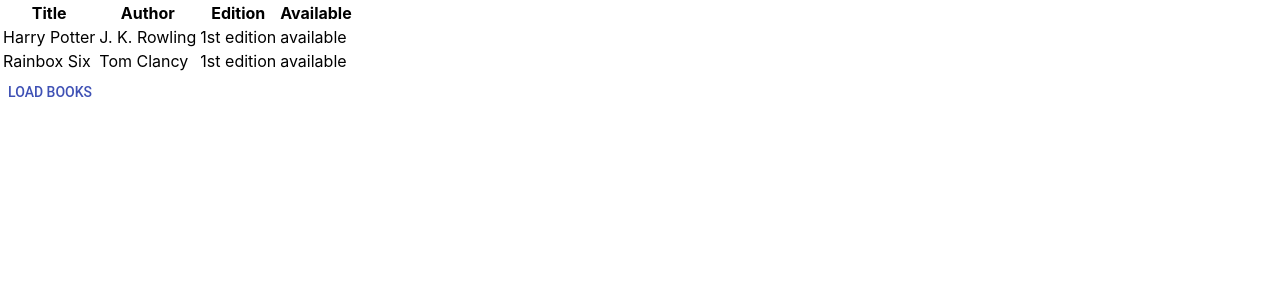
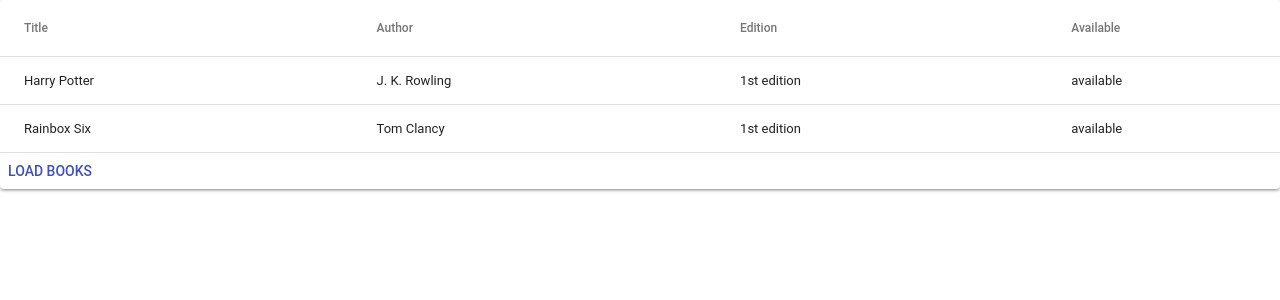
Before and after one commit to dgarnitz-zz/BookBNB-web, a React (Create React App) app: page /books in a window 1280 px wide. Both pictures are taken after a click on the button "LOAD BOOKS". Shown: the top 300 px of the page. Built offline with nearby package versions, Linux system fonts and the light colour scheme; no server answers.

Commit message:
added in Material UI Table

```diff
--- a/src/components/AvailableColumn.js
+++ b/src/components/AvailableColumn.js
@@ -1,11 +1,12 @@
 import React from 'react';
+import TableCell from '@material-ui/core/TableCell';
 
 function AvailableColumn(props){
 
   return (
-    <th>
+    <TableCell>
       Available
-    </th>
+    </TableCell>
   );
 }
 
--- a/src/components/BookListItem.js
+++ b/src/components/BookListItem.js
@@ -1,18 +1,20 @@
 import React from 'react';
+import TableCell from '@material-ui/core/TableCell';
+import TableRow from '@material-ui/core/TableRow';
 
 function BookListItem(props){
   let availableColumn = null;
   if(props.available) {
-    availableColumn = <td>{props.status}</td>;
+    availableColumn = <TableCell>{props.status}</TableCell>;
   }
 
   return (
-    <tr>
-      <td>{props.title}</td>
-      <td>{props.author}</td>
-      <td>1st edition</td>
+    <TableRow>
+      <TableCell>{props.title}</TableCell>
+      <TableCell>{props.author}</TableCell>
+      <TableCell>1st edition</TableCell>
       {availableColumn}
-    </tr>
+    </TableRow>
   );
 }
 
--- a/src/routes/BookList.js
+++ b/src/routes/BookList.js
@@ -2,7 +2,12 @@
 import AvailableColumn from './../components/AvailableColumn';
 import BookListItem from './../components/BookListItem';
 import Button from '@material-ui/core/Button';
-
+import Paper from '@material-ui/core/Paper';
+import Table from '@material-ui/core/Table';
+import TableBody from '@material-ui/core/TableBody';
+import TableCell from '@material-ui/core/TableCell';
+import TableHead from '@material-ui/core/TableHead';
+import TableRow from '@material-ui/core/TableRow';
 
 class BookList extends Component {
   constructor(props){
@@ -19,6 +24,7 @@
     fetch('http://api.openweathermap.org/data/2.5/forecast?appid=98f5e036c0166ea62d6efaa2d67b07b3&q=London')
       .then(response => response.json())
       .then(data => this.setState({ hits: data }));
+      console.log("this works");
       console.log(this.state.hits);
   }
 
@@ -32,17 +38,17 @@
     }
 
     return (
-      <div>
-        <table>
-          <thead>
-            <tr>
-              <th>Title</th>
-              <th>Author</th>
-              <th>Edition</th>
+      <Paper>
+        <Table>
+          <TableHead>
+            <TableRow>
+              <TableCell>Title</TableCell>
+              <TableCell>Author</TableCell>
+              <TableCell>Edition</TableCell>
               {availableColumn}
-            </tr>
-          </thead>
-          <tbody>
+            </TableRow>
+          </TableHead>
+          <TableBody>
             {console.log("about to load the booklist")}
             {this.state.books.map((book) => {
               return <BookListItem
@@ -53,16 +59,14 @@
                   status = "available"
                   />;
             })}
-            {console.log("loaded the book list")}
-          </tbody>
-        </table>
+          </TableBody>
+        </Table>
         <Button color="primary" onClick = { () => {
           this.setState({books: this.sampleBooks});
-          console.log(this.state.books);
         }}>
         Load Books
         </ Button>
-      </div>
+      </Paper>
     );
   }
 }
```
